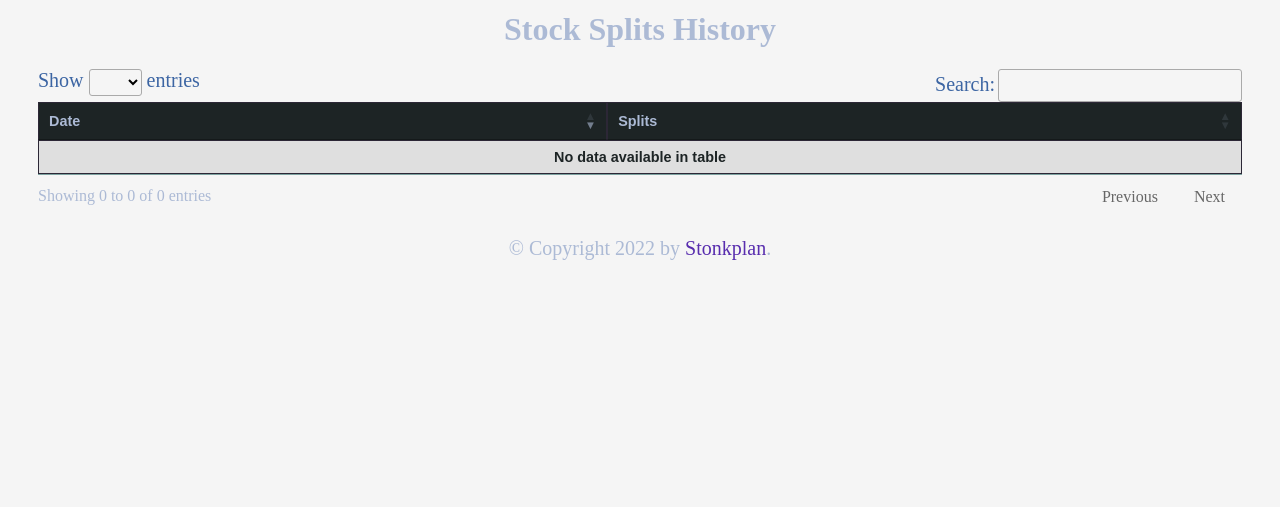
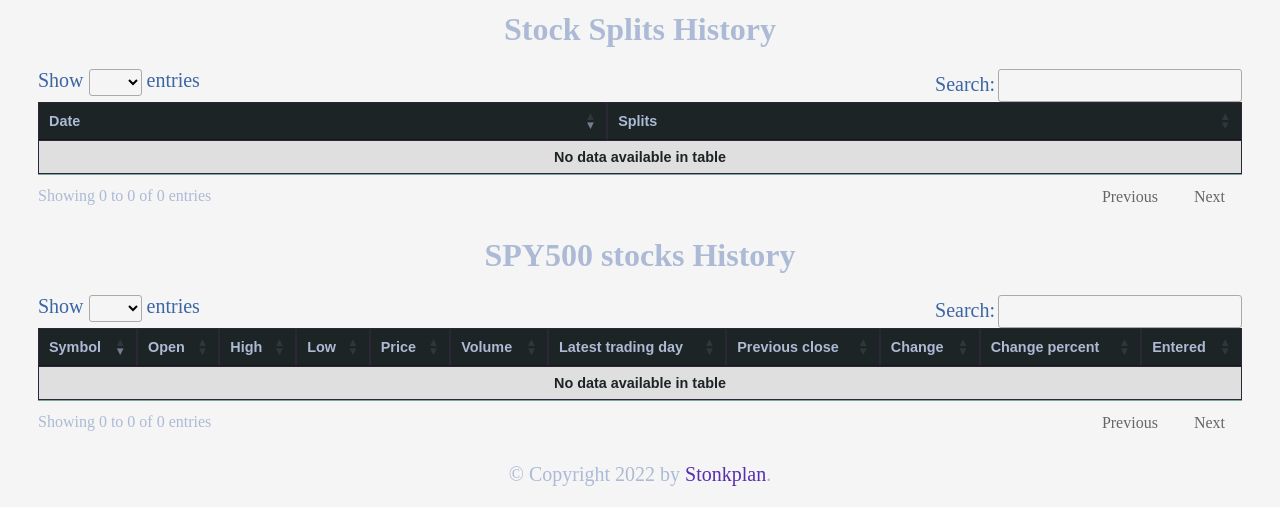
Before and after one commit to Imsach/flaskstockly, a Flask app: page /stock_data in a window 1280 px wide. Shown: the part 1348-1855 px from the top of the page. Before the commit the page ends 1608 px from the top, so only its background shows below. Run offline with Flask 2, Linux system fonts and the light colour scheme; data that the repository does not hold is empty; parts of the project's set-up code (start-up, migrations or seed data) failed here and were passed over; some libraries are stand-ins or nearby versions.

Commit message:
optimizes code and check if api is set to demo

```diff
--- a/main.py
+++ b/main.py
@@ -34,6 +34,8 @@ import sqlite3
 from flask import jsonify
 import plotly.graph_objs as go
 import ta
+import threading
+
 
 
 
@@ -46,11 +48,56 @@ ip = socket.socket(socket.AF_INET, socket.SOCK_DGRAM) # Create a socket object a
 ip.connect(("8.8.8.8", 80))  # Connect the socket object to port 80 on 8.8.8.8
 ip = ip.getsockname()[0] # Get the IP address of the user's machine and assign it to ip variable (this is used in index page).
 stockinfo = []
+isBrQexecuted = False
+isApiDemo = False
+
+if secapi.api_key == 'demo':
+    isApiDemo = True
+
+# Check if the database already exists
+if not os.path.exists("stock_data.db"):
+    # Connect to the database
+    conn = sqlite3.connect('stock_data.db', check_same_thread=False)
+    # Create the tables
+    conn.execute("CREATE TABLE stock_data (Date TEXT, Open REAL, High REAL, Low REAL, Close REAL, Adj Close REAL, Volume INTEGER, symbol TEXT, Dividends REAL, Stock Splits REAL, Capital Gains REAL, Avg_volume REAL, Upper Band REAL, Lower Band REAL)")
+    conn.execute("CREATE TABLE news_data (symbol TEXT, title TEXT, publisher TEXT, link TEXT, providerPublishTime TIMESTAMP, relatedTickers TEXT)")
+    conn.execute("CREATE TABLE mutualfund_data (Holder TEXT, Shares REAL, Date Reported TIMESTAMP, '% Out' REAL, Value REAL)")
+    conn.execute("CREATE TABLE majorholders_data (numbers TEXT, title TEXT, symbol TEXT)")
+    conn.execute("CREATE TABLE stocksplits_data (Date TEXT, 'Stock Splits' REAL, symbol TEXT)")
+    conn.execute("CREATE TABLE run_data (Symbol TEXT, Price REAL, Open REAL, High REAL, Low REAL, Volume INTEGER, 'Latest trading day' TEXT, 'Previous close' REAL, Change REAL, 'Change percent' REAL, 'Entered' TEXT)")
+    conn.commit()
+
+else:
+    # Connect to the database
+    conn = sqlite3.connect('stock_data.db', check_same_thread=False)
+    cursor = conn.execute("SELECT count(*) FROM sqlite_master WHERE type='table' AND name='stock_data'")
+    if cursor.fetchone():
+        conn.execute("DELETE FROM stock_data")
+        conn.commit()
+    cursorNews = conn.execute("SELECT count(*) FROM sqlite_master WHERE type='table' AND name='news_data'")
+    if cursorNews.fetchone():
+        conn.execute("DELETE FROM news_data")
+        conn.commit()
+    cursorMutualfund = conn.execute("SELECT count(*) FROM sqlite_master WHERE type='table' AND name='mutualfund_data'")
+    if cursorMutualfund.fetchone():
+        conn.execute("DELETE FROM mutualfund_data")
+        conn.commit()
+    cursorMajorHolders = conn.execute("SELECT count(*) FROM sqlite_master WHERE type='table' AND name='majorholders_data'")
+    if cursorMajorHolders.fetchone():
+        conn.execute("DELETE FROM majorholders_data")
+        conn.commit()
+    cursorStockSplits = conn.execute("SELECT count(*) FROM sqlite_master WHERE type='table' AND name='stocksplits_data'")
+    if cursorStockSplits.fetchone():
+        conn.execute("DELETE FROM stocksplits_data")
+        conn.commit()
+    cursorRun = conn.execute("SELECT count(*) FROM sqlite_master WHERE type='table' AND name='run_data'")
+    if cursorRun.fetchone():
+            conn.commit()
 
 
 @app.route('/', methods=("POST", "GET"))
 def welcomePage():
-    return render_template('index.html', ip=ip)
+    return render_template('index.html', ip=ip, isApiDemo=isApiDemo)
 
 '''
 This code is part of a web application that allows users to enter a stock symbol
@@ -105,6 +152,11 @@ def hello_worldn():
                                                'Previous close', 'Change', 'Change percent', 'Entered'])
     df = (df.drop_duplicates(subset='Symbol', keep='last'))
 
+    queryRun = "SELECT * FROM run_data"
+    cursorRun = conn.execute(queryRun)
+    RunData = cursorRun.fetchall()
+    conn.commit()
+
     # fig = px.scatter(df, x="Price", y='Change', size="Change percent", color="Symbol", hover_name="Symbol", size_max=60)
 
     fig = px.scatter(df, x="Price", y="Change percent", color="Symbol", log_x=True, log_y=True, size_max=60)
@@ -114,7 +166,7 @@ def hello_worldn():
 
     graphJSON = json.dumps(fig, cls=plotly.utils.PlotlyJSONEncoder)
 
-    return render_template('index2.html', column_names=df.columns.values, row_data=list(df.values.tolist()), graphJSON=graphJSON, zip=zip, stockinfo=stockinfo, df=df, ip=ip)
+    return render_template('index2.html', column_names=df.columns.values, row_data=list(df.values.tolist()), graphJSON=graphJSON, zip=zip, stockinfo=stockinfo, df=df, ip=ip, RunData=RunData)
 
 '''
 This code is a route for the app that will run when the user visits the '/run' page.
@@ -126,55 +178,64 @@ Finally, it redirects the user to the '/view' page.
 '''
 
 @app.route('/run', methods=("POST", "GET"))
-def hello_world5(stockinfo=stockinfo):
+
+def runQuery():
+    global isBrQexecuted
+    if not isBrQexecuted:
+        isBrQexecuted = True
+        thread = threading.Thread(target=backgroundRunQuery)
+        thread.start()
+        return redirect('/view')
+    else:
+        return redirect('/view')
+
+def backgroundRunQuery(stockinfo=stockinfo):
 
     pd2 = pd.read_html("https://en.wikipedia.org/wiki/List_of_S%26P_500_companies")
-    first_table = pd2[0]
-
-    df = first_table
+    df = pd2[0]
     stocks = df['Symbol'].values.tolist()
     shuffle(stocks)
     count = 0
     while count < 2:
         for stock in stocks:
+            try:
+                if stock not in stockinfo:
+                    print(f"adding {stock}")
+                    api_key = secapi.api_key
+                    url = 'https://www.alphavantage.co/query?function=GLOBAL_QUOTE&symbol=' + stock + '&apikey=' + api_key
+                    r = requests.get(url)
+                    datas = r.json()
 
-            if stock not in stockinfo:
+                    df = pd.DataFrame(data=stockinfo,
+                                    columns=['Symbol', 'Price', 'Open', 'High', 'Low', 'Volume', 'Latest trading day',
+                                            'Previous close', 'Change', 'Change percent', 'Entered'])
 
-                print('First if')
-                api_key = secapi.api_key
-                u = 'https://www.alphavantage.co/query?function=GLOBAL_QUOTE&symbol='
-                x = stock + '&apikey=' + api_key
-                url = u + x
-                r = requests.get(url)
-                datas = r.json()
+                    df = (df.drop_duplicates(subset='Symbol', keep='last'))
+                    df.to_sql('run_data', conn, if_exists='replace', index=False)
 
-                df = pd.DataFrame(data=stockinfo,
-                                columns=['Symbol', 'Price', 'Open', 'High', 'Low', 'Volume', 'Latest trading day',
-                                        'Previous close', 'Change', 'Change percent', 'Entered'])
-                df = (df.drop_duplicates(subset='Symbol', keep='last'))
-
-                if r.status_code == 200:
-
-                    t1 = time.localtime()
-                    t1 = time.strftime("%m/%d/%Y, %H:%M:%S", t1)
-                    for infos in datas:
+                    if r.status_code == 200:
+                        t1 = time.strftime("%m/%d/%Y, %H:%M:%S", time.localtime())
+                        stockinfo.append([datas['Global Quote']['01. symbol'],  datas['Global Quote']['05. price'], datas['Global Quote']['02. open'], datas['Global Quote']['03. high'], datas['Global Quote']['04. low'], datas['Global Quote']['06. volume'], datas['Global Quote']['07. latest trading day'], datas['Global Quote']['08. previous close'], datas['Global Quote']['09. change'], datas['Global Quote']['10. change percent'], t1])
+                        sleepTime = 12.5
+                        while sleepTime > 0:
+                            print(f"Remaining sleep time: {sleepTime} seconds")
+                            time.sleep(0.5)
+                            sleepTime -= 0.5
+                    else:
+                        sleepTime = random.randrange(70, 120)
+                        while sleepTime > 0:
+                            print(f"Remaining sleep time: {sleepTime} seconds")
+                            time.sleep(0.5)
+                            sleepTime -= 0.5
+                        t1 = time.strftime("%m/%d/%Y, %H:%M:%S", time.localtime())
                         stockinfo.append([datas['Global Quote']['01. symbol'],  datas['Global Quote']['05. price'], datas['Global Quote']['02. open'], datas['Global Quote']['03. high'], datas['Global Quote']['04. low'], datas['Global Quote']['06. volume'], datas['Global Quote']['07. latest trading day'], datas['Global Quote']['08. previous close'], datas['Global Quote']['09. change'], datas['Global Quote']['10. change percent'], t1])
 
-                    time.sleep(12.5)
+                else:
+                    return redirect('/view')
+            except:
+                continue
+            count += 1
 
-                else:
-
-                    time.sleep(random.randrange(70,120))
-
-                    t1 = time.strftime("%m/%d/%Y, %H:%M:%S", time.localtime())
-                    for infos in datas:
-                        stockinfo.append([datas['Global Quote']['01. symbol'],  datas['Global Quote']['05. price'], datas['Global Quote']['02. open'], datas['Global Quote']['03. high'], datas['Global Quote']['04. low'], datas['Global Quote']['06. volume'], datas['Global Quote']['07. latest trading day'], datas['Global Quote']['08. previous close'], datas['Global Quote']['09. change'], datas['Global Quote']['10. change percent'], t1])
-
-            else:
-
-                pass
-            count += 1
-        return redirect('/view')
 
 '''
 
@@ -250,45 +311,6 @@ def hhh():
     fig.update_yaxes(title_font_color="#3770ab", gridcolor='#202436')
     graph_json = json.dumps(fig, cls=plotly.utils.PlotlyJSONEncoder)
     return render_template('trend.html', column_names=df.columns.values, row_data=list(df.values.tolist()), zip=zip, graph_json=graph_json, values=values, df=df, ip=ip)
-
-
-# Check if the database already exists
-if not os.path.exists("stock_data.db"):
-    # Connect to the database
-    conn = sqlite3.connect('stock_data.db')
-    # Create the tables
-    conn.execute("CREATE TABLE stock_data (Date TEXT, Open REAL, High REAL, Low REAL, Close REAL, Adj Close REAL, Volume INTEGER, symbol TEXT, Dividends REAL, Stock Splits REAL, Capital Gains REAL, Avg_volume REAL, Upper Band REAL, Lower Band REAL)")
-    conn.execute("CREATE TABLE news_data (symbol TEXT, title TEXT, publisher TEXT, link TEXT, providerPublishTime TIMESTAMP, relatedTickers TEXT)")
-    conn.execute("CREATE TABLE mutualfund_data (Holder TEXT, Shares REAL, Date Reported TIMESTAMP, '% Out' REAL, Value REAL)")
-    conn.execute("CREATE TABLE majorholders_data (numbers TEXT, title TEXT, symbol TEXT)")
-    conn.execute("CREATE TABLE stocksplits_data (Date TEXT, 'Stock Splits' REAL, symbol TEXT)")
-    conn.commit()
-
-else:
-    # Connect to the database
-    conn = sqlite3.connect('stock_data.db')
-    cursor = conn.execute("SELECT count(*) FROM sqlite_master WHERE type='table' AND name='stock_data'")
-    if cursor.fetchone():
-        conn.execute("DELETE FROM stock_data")
-        conn.commit()
-    cursorNews = conn.execute("SELECT count(*) FROM sqlite_master WHERE type='table' AND name='news_data'")
-    if cursorNews.fetchone():
-        conn.execute("DELETE FROM news_data")
-        conn.commit()
-    cursorMutualfund = conn.execute("SELECT count(*) FROM sqlite_master WHERE type='table' AND name='mutualfund_data'")
-    if cursorMutualfund.fetchone():
-        conn.execute("DELETE FROM mutualfund_data")
-        conn.commit()
-    cursorMajorHolders = conn.execute("SELECT count(*) FROM sqlite_master WHERE type='table' AND name='majorholders_data'")
-    if cursorMajorHolders.fetchone():
-        conn.execute("DELETE FROM majorholders_data")
-        conn.commit()
-    cursorStockSplits = conn.execute("SELECT count(*) FROM sqlite_master WHERE type='table' AND name='stocksplits_data'")
-    if cursorStockSplits.fetchone():
-        conn.execute("DELETE FROM stocksplits_data")
-        conn.commit()
-
-conn = sqlite3.connect('stock_data.db')
 
 image_HTML = 'static/volume_price.html'
 image_HTML2 = 'static/rsi.html'
@@ -379,18 +401,17 @@ def stock_data():
     cursorMajorHolders = conn.execute(queryMajorHolders)
     cursorStockSplits = conn.execute(queryStockSplits)
 
-
-
-
     data = cursor.fetchall()
     newsData = cursorNews.fetchall()
     mutualfundData = cursorMutualfund.fetchall()
     majorHolders = cursorMajorHolders.fetchall()
     stockSplits = cursorStockSplits.fetchall()
 
+    queryRun = "SELECT * FROM run_data"
+    cursorRun = conn.execute(queryRun)
+    RunData = cursorRun.fetchall()
     conn.close()
-
-    return render_template("index3.html", data=data, newsData=newsData, mutualfundData=mutualfundData, majorHolders=majorHolders, stockSplits=stockSplits, symbol=symbol, chart_exists=chart_exists, chart_exists2=chart_exists2)
+    return render_template("index3.html", data=data, newsData=newsData, mutualfundData=mutualfundData, majorHolders=majorHolders, stockSplits=stockSplits, symbol=symbol, chart_exists=chart_exists, chart_exists2=chart_exists2, RunData=RunData)
 
 
 '''
--- a/secapi.py
+++ b/secapi.py
@@ -1,3 +1,4 @@
 # try using 'demo' as api key to test run app
+# grab free api from provider and replace demo with "YOUR_API_KEY"
 
-api_key = "demo" # grab free api from provider and replace demo with "YOUR_API_KEY"
+api_key = "demo"
--- a/templates/index3.html
+++ b/templates/index3.html
@@ -140,6 +140,43 @@
           {% endfor %}
         </tbody>
       </table>
+
+      <center><h1>SPY500 stocks History</h1></center>
+
+      <table>
+        <thead>
+          <tr>
+            <th>Symbol</th>
+            <th>Open</th>
+            <th>High</th>
+            <th>Low</th>
+            <th>Price</th>
+            <th>Volume</th>
+            <th>Latest trading day</th>
+            <th>Previous close</th>
+            <th>Change</th>
+            <th>Change percent</th>
+            <th>Entered</th>
+          </tr>
+        </thead>
+        <tbody>
+          {% for row in RunData %}
+          <tr>
+            <td><a href="/stock_data/symbol?={{ row[0] }}" target="_blank">{{ row[0]}}</a></td>
+            <td>{{ row[1] }}</td>
+            <td>{{ row[2] }}</td>
+            <td>{{ row[3] }}</td>
+            <td>{{ row[4] }}</td>
+            <td>{{ row[5] }}</td>
+            <td>{{ row[6] }}</td>
+            <td>{{ row[7] }}</td>
+            <td>{{ row[8] }}</td>
+            <td>{{ row[9] }}</td>
+            <td>{{ row[10] }}</td>
+          </tr>
+          {% endfor %}
+        </tbody>
+      </table>
     </div>
     {% block scripts %}
     <script type="text/javascript" src="https://ajax.googleapis.com/ajax/libs/jquery/3.6.0/jquery.min.js"></script>
--- a/templates/trend.html
+++ b/templates/trend.html
@@ -37,7 +37,6 @@
         <td> {{ row_ }} </td>
 
         {% endif %}
-        <!-- <td>{{ row_ }}</td> -->
         {% endfor %}
       </tr>
       {% endfor %}
```
Also changed, not shown: templates/index.html (+7 -0 lines).
